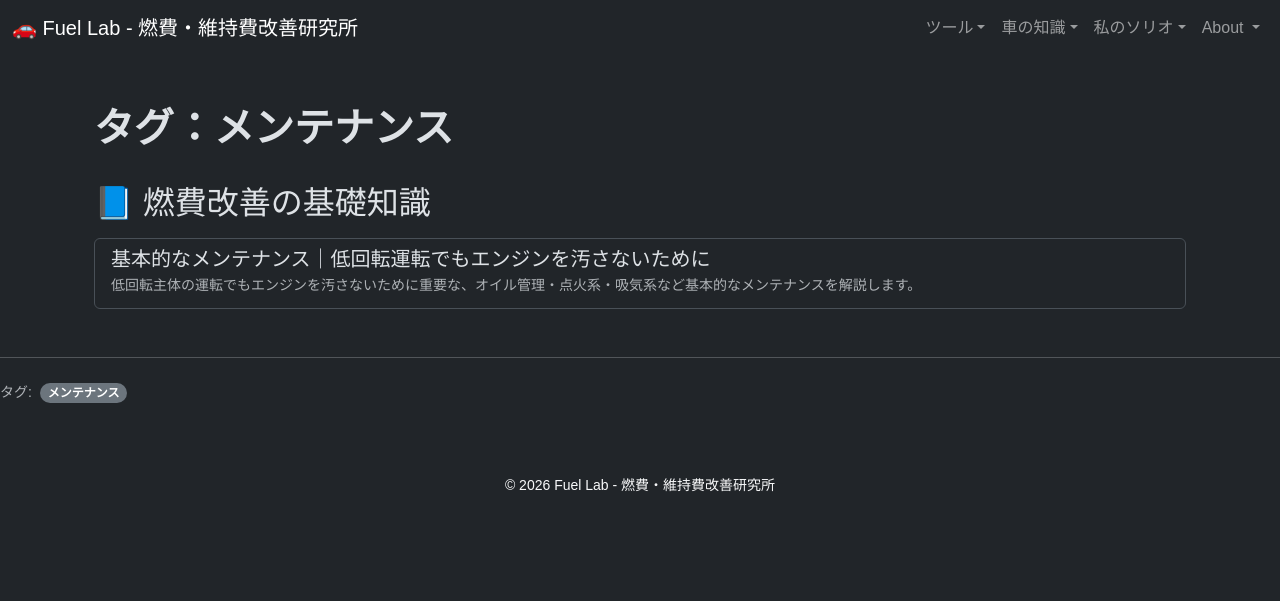
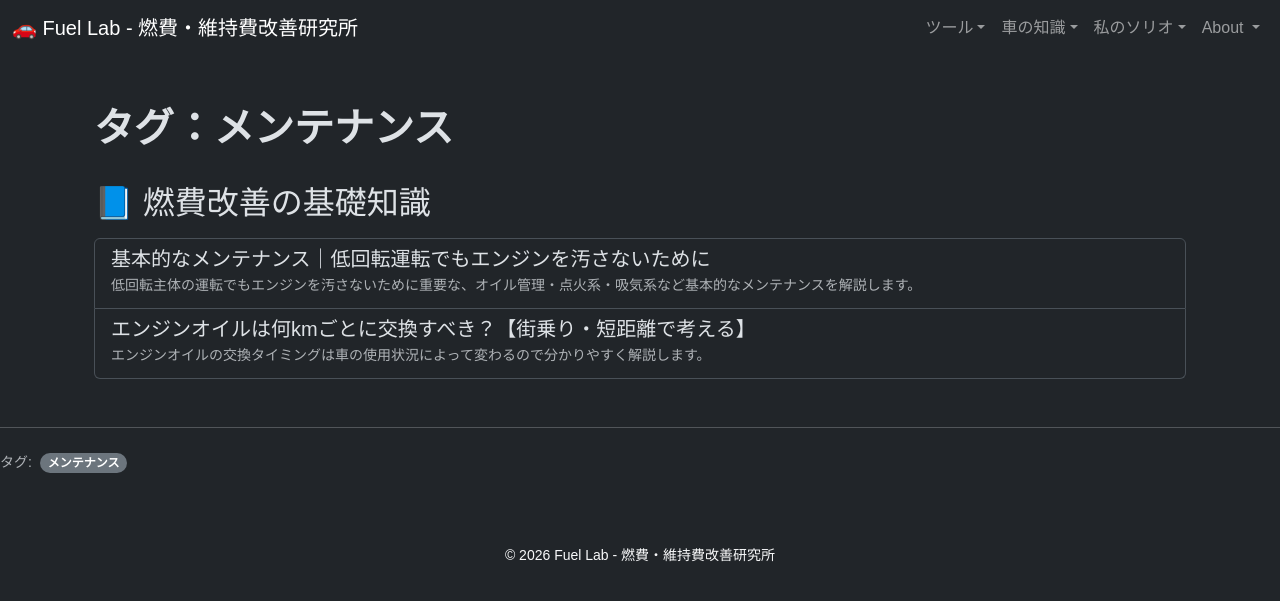
Before and after one commit to funyapar-org/fuel-lab, a Jekyll site: the page built from _tags/maintenance.md, in a window 1280 px wide. Shown: the top 601 px of the page. Built offline with Jekyll 4.4.1, drawn with Linux system fonts in a browser that asks for light colours.

Commit message:
engine-oil-interval.md を更新

```diff
--- a/_knowledge/engine-oil-interval.md
+++ b/_knowledge/engine-oil-interval.md
@@ -2,12 +2,13 @@
 layout: default
 title: エンジンオイルは何kmごとに交換すべき？【街乗り・短距離で考える】
 nav_title: エンジンオイル交換の距離
+description: エンジンオイルの交換タイミングは車の使用状況によって変わるので分かりやすく解説します。
 tags:
-  - エンジンオイル
-  - メンテナンス
-  - 街乗り
-  - 短距離走行
-  - 燃費改善
+  - engine-oil
+  - maintenance
+  - city-driving
+  - short-trip
+  - fuel-economy-improve
 ---
 
 <div class="container my-5">
```
